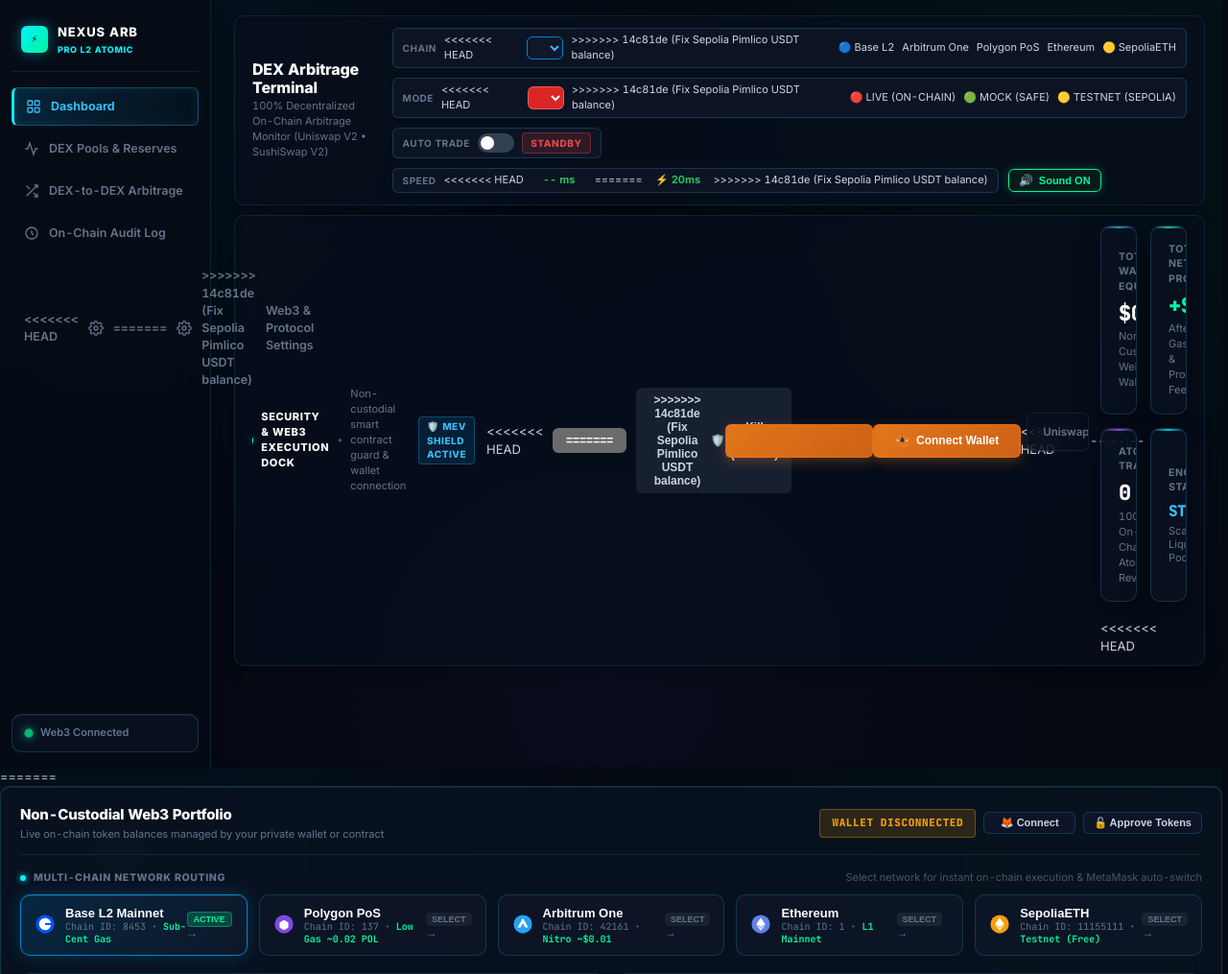
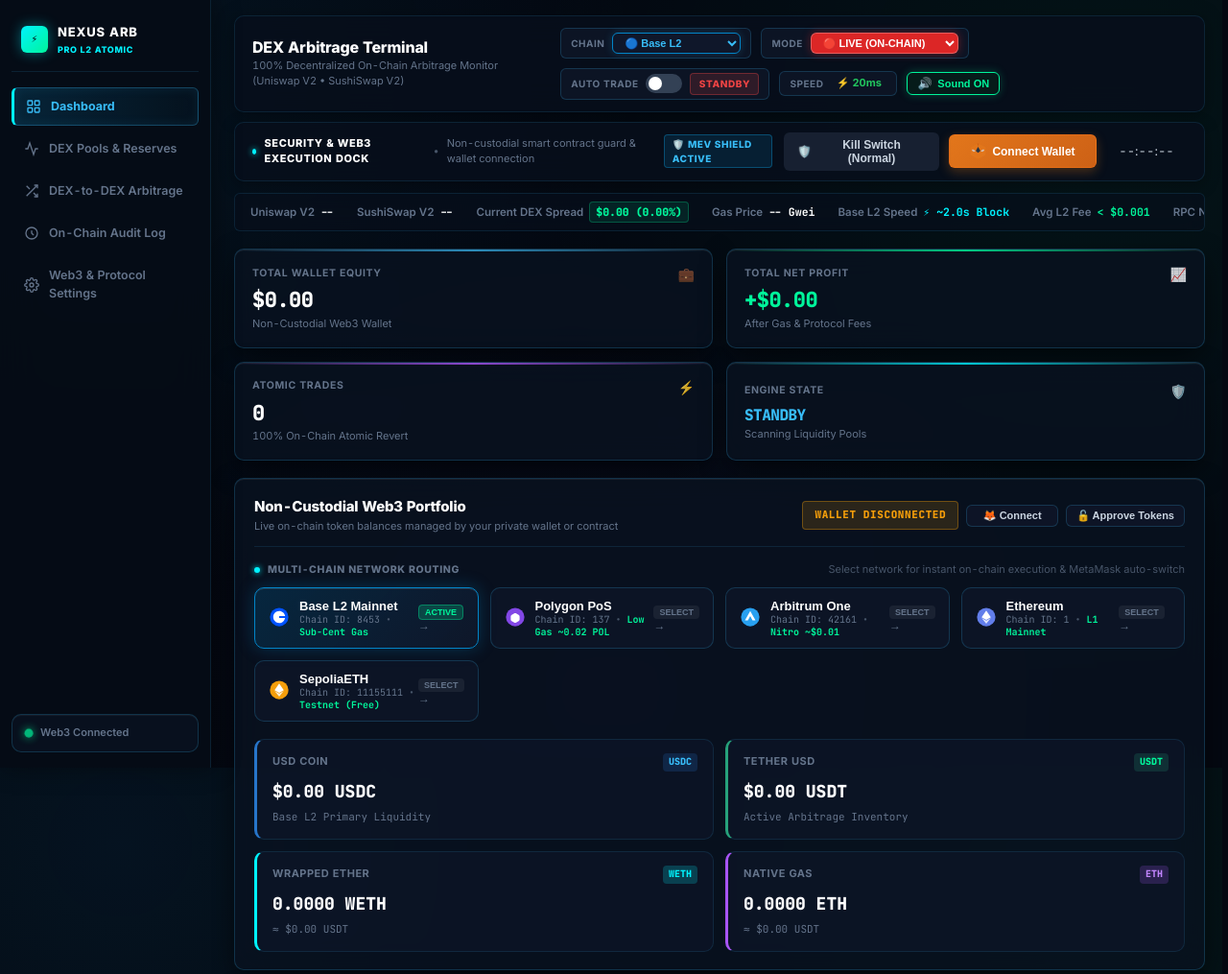
Before and after one commit to krishnas0727/Testing-Bot, a Flask app: page / in a window 1280 px wide. Shown: the top 1015 px of the page at 96% size. Run offline with Flask 3, Linux system fonts and the light colour scheme; data that the repository does not hold is empty; some libraries are stand-ins or nearby versions.

Commit message:
Fix ALL merge conflicts in index.html, style.css, app.js - UI fully restored

```diff
--- a/static/app.js
+++ b/static/app.js
@@ -1,8 +1,6 @@
-// ============================================================
-// 100% DECENTRALIZED ARBITRAGE TERMINAL JAVASCRIPT
+// =====================================================// 100% DECENTRALIZED ARBITRAGE TERMINAL JAVASCRIPT
 // Uniswap V2 & SushiSwap V2 Web3 Engine Interface
-// ============================================================
-
+// =====================================================
 // Suppress noisy internal browser extension EventEmitter & Tracking Prevention notices
 (function() {
     const filterTerms = [
@@ -151,10 +149,8 @@ function playTerminalSound(type) {
     }
 }
 
-// ============================================================
-// INITIALIZATION
-// ============================================================
-
+// =====================================================// INITIALIZATION
+// =====================================================
 document.addEventListener("DOMContentLoaded", () => {
     initChart();
     initTerminalAudio();
@@ -232,10 +228,8 @@ function startClock() {
     setInterval(updateTime, 1000);
 }
 
-// ============================================================
-// CHART.JS INITIALIZATION
-// ============================================================
-
+// =====================================================// CHART.JS INITIALIZATION
+// =====================================================
 function initChart() {
     const ctx = document.getElementById("liveChart");
     if (!ctx) return;
@@ -346,10 +340,8 @@ function updateChart(prices) {
     liveChart.update("none");
 }
 
-// ============================================================
-// MARKET DATA POLLING & UI UPDATE
-// ============================================================
-
+// =====================================================// MARKET DATA POLLING & UI UPDATE
+// =====================================================
 function startPolling() {
     fetchMarketData();
     setInterval(fetchMarketData, 1000);
@@ -700,10 +692,8 @@ function setText(id, text) {
     if (el) el.innerText = text;
 }
 
-// ============================================================
-// SIMULATION & ATOMIC EXECUTION ACTIONS
-// ============================================================
-
+// =====================================================// SIMULATION & ATOMIC EXECUTION ACTIONS
+// =====================================================
 function updateExecutionPlanForAmount(amount) {
     if (!amount || amount <= 0) return;
     setText("arbAmountIn", `$${Number(amount).toFixed(2)} USDT`);
@@ -1020,10 +1010,8 @@ function closeExecModal() {
     if (modal) modal.style.display = "none";
 }
 
-// ============================================================
-// AUTO TRADE & EMERGENCY STOP
-// ============================================================
-
+// =====================================================// AUTO TRADE & EMERGENCY STOP
+// =====================================================
 async function quickToggleAutoTrade(enabled) {
     try {
         const res = await fetch("/api/settings", {
@@ -1109,10 +1097,8 @@ function updateEmergencyStopUI(isActive) {
     }
 }
 
-// ============================================================
-// SETTINGS
-// ============================================================
-
+// =====================================================// SETTINGS
+// =====================================================
 async function loadSettings() {
     try {
         const res = await fetch("/api/settings");
@@ -1222,10 +1208,8 @@ async function testRpcEndpoint() {
     }
 }
 
-// ============================================================
-// TRADES AUDIT LOG
-// ============================================================
-
+// =====================================================// TRADES AUDIT LOG
+// =====================================================
 let currentTradeFilter = "LIVE";
 
 function setTradeFilter(mode) {
@@ -1351,10 +1335,8 @@ async function clearTradeHistory() {
     }
 }
 
-// ============================================================
-// TOAST NOTIFICATIONS
-// ============================================================
-
+// =====================================================// TOAST NOTIFICATIONS
+// =====================================================
 function showToast(message, type = "info") {
     const container = document.getElementById("toastContainer");
     if (!container) return;
@@ -1406,10 +1388,8 @@ function showToast(message, type = "info") {
     }, 4500);
 }
 
-// ============================================================
-// METAMASK WEB3 WALLET INTEGRATION (EIP-1193 & ETHERS.JS)
-// ============================================================
-
+// =====================================================// METAMASK WEB3 WALLET INTEGRATION (EIP-1193 & ETHERS.JS)
+// =====================================================
 let metamaskAccount = null;
 let metamaskChainId = null;
 let metamaskProvider = null;
@@ -1656,11 +1636,7 @@ const CLIENT_TOKEN_ADDRESSES = {
     },
     11155111: { // Sepolia Testnet
         USDC: { address: "0x1c7D4B196Cb0C7B01d743Fbc6116a902379C7238", decimals: 6 },
-<<<<<<< HEAD
-        USDT: { address: "0xaA8E23Fb1079EA71e0a56F48a2aA51851D8433D0", decimals: 6 },
-=======
         USDT: { address: "0xd077A400968890Eacc75cdc901F0356c943e4fDb", decimals: 6 },
->>>>>>> 14c81de (Fix Sepolia Pimlico USDT balance)
         WETH: { address: "0x7b79995e5f793A07Bc00c21412e50Ecae098E7f9", decimals: 18 }
     }
 };
@@ -2292,10 +2268,8 @@ function closeMetaMaskModal() {
 
 
 
-// ============================================================
-// ADVANCED FEATURE 2: MULTI-PAIR OPPORTUNITY SCANNER
-// ============================================================
-
+// =====================================================// ADVANCED FEATURE 2: MULTI-PAIR OPPORTUNITY SCANNER
+// =====================================================
 async function fetchMultiPairData() {
     const grid = document.getElementById("multiPairGrid");
     if (!grid) return;
@@ -2376,10 +2350,8 @@ async function quickSwitchPair(pair) {
     }
 }
 
-// ============================================================
-// ADVANCED FEATURE 3: 1-CLICK DIRECT METAMASK ON-CHAIN SWAP
-// ============================================================
-
+// =====================================================// ADVANCED FEATURE 3: 1-CLICK DIRECT METAMASK ON-CHAIN SWAP
+// =====================================================
 function selectSlippagePreset(val, event) {
     if (event) event.stopPropagation();
     document.querySelectorAll(".slippage-btn").forEach(b => b.classList.remove("active"));
@@ -2651,10 +2623,8 @@ async function executeMetaMaskOnChainTrade() {
 }
 
 
-// ============================================================
-// ADVANCED FEATURE 5: AUDIT LOG CSV & JSON EXPORT
-// ============================================================
-
+// =====================================================// ADVANCED FEATURE 5: AUDIT LOG CSV & JSON EXPORT
+// =====================================================
 function exportTradeHistory(format = "csv") {
     showToast(`Preparing ${format.toUpperCase()} export...`, "info");
     const currentFilter = document.querySelector("#tab-trades .btn[style*='background:#dc2626']") ? "LIVE" : "ALL";
--- a/templates/index.html
+++ b/templates/index.html
@@ -45,8 +45,7 @@
 
 <body>
 
-<!-- =====================================================
-     SIDEBAR NAVIGATION
+<!-- ==============================================     SIDEBAR NAVIGATION
 ===================================================== -->
 <aside class="sidebar">
     <div class="logo">
@@ -75,11 +74,7 @@
             <span>On-Chain Audit Log</span>
         </a>
         <a href="/settings" id="nav-settings" class="nav-link" onclick="switchTab(event, 'settings')">
-<<<<<<< HEAD
-            <svg viewBox="0 0 24 24" fill="none" stroke="currentColor" stroke-width="2"><circle cx="12" cy="12" r="3"/><path d="M19.4 15a1.65 1.65 0 0 0 .33 1.82l.06.06a2 2 0 0 1 0 2.83 2 2 0 0 1-2.83 0l-.06-.06a1.65 1.65 0 0 0-1.82-.33 1.65 1.65 0 0 0-1 1.51V21a2 2 0 0 1-4 0v-.09A1.65 1.65 0 0 0 8.7 19.4a1.65 1.65 0 0 0-1.82.33l-.06.06a2 2 0 0 1-2.83 0 2 2 0 0 1 0-2.83l.06-.06A1.65 1.65 0 0 0 4.6 15a1.65 1.65 0 0 0-1.51-1H3a2 2 0 0 1 0-4h.09A1.65 1.65 0 0 0 4.6 8.7a1.65 1.65 0 0 0-.33-1.82l-.06-.06a2 2 0 0 1 0-2.83 2 2 0 0 1 2.83 0l.06.06A1.65 1.65 0 0 0 8.7 4.6a1.65 1.65 0 0 0 1-1.51V3a2 2 0 0 1 4 0v.09A1.65 1.65 0 0 0 15.3 4.6a1.65 1.65 0 0 0 1.82-.33l.06-.06a2 2 0 0 1 2.83 0 2 2 0 0 1 0 2.83l-.06.06A1.65 1.65 0 0 0 19.4 8.7a1.65 1.65 0 0 0 1.51 1H21a2 2 0 0 1 0 4h-.09A1.65 1.65 0 0 0 19.4 15z"/></svg>
-=======
             <svg viewBox="0 0 24 24" fill="none" stroke="currentColor" stroke-width="2"><circle cx="12" cy="12" r="3"/><path d="M19.4 15a1.65 1.65 0 0 0 .33 1.82l.06.06a2 2 0 0 1 0 2.83 2 2 0 0 1-2.83 0l-.06-.06a1.65 1.65 0 0 0-1.82-.33 1.65 1.65 0 0 0-1 1.51V21a2 2 0 0 1-2 2 2 2 0 0 1-2-2v-.09A1.65 1.65 0 0 0 9 19.4a1.65 1.65 0 0 0-1.82.33l-.06.06a2 2 0 0 1-2.83 0 2 2 0 0 1 0-2.83l.06-.06a1.65 1.65 0 0 0 .33-1.82 1.65 1.65 0 0 0-1.51-1H3a2 2 0 0 1-2-2 2 2 0 0 1 2-2h.09A1.65 1.65 0 0 0 4.6 9a1.65 1.65 0 0 0-.33-1.82l-.06-.06a2 2 0 0 1 0-2.83 2 2 0 0 1 2.83 0l.06.06a1.65 1.65 0 0 0 1.82.33H9a1.65 1.65 0 0 0 1-1.51V3a2 2 0 0 1 2-2 2 2 0 0 1 2 2v.09a1.65 1.65 0 0 0 1 1.51 1.65 1.65 0 0 0 1.82-.33l.06-.06a2 2 0 0 1 2.83 0 2 2 0 0 1 0 2.83l-.06.06a1.65 1.65 0 0 0-.33 1.82V9a1.65 1.65 0 0 0 1.51 1H21a2 2 0 0 1 2 2 2 2 0 0 1-2 2h-.09a1.65 1.65 0 0 0-1.51 1z"/></svg>
->>>>>>> 14c81de (Fix Sepolia Pimlico USDT balance)
             <span>Web3 & Protocol Settings</span>
         </a>
     </nav>
@@ -106,11 +101,7 @@
         <div class="header-status-strip">
             <div class="toggle-pill">
                 <span class="toggle-label">Chain</span>
-<<<<<<< HEAD
-                <select id="headerChainSelect" class="chain-dropdown" onchange="quickSwitchChain(this.value)" style="background:#0f172a; color:#38bdf8; border:1px solid #0284c7; border-radius:6px; font-size:11px; font-weight:700; padding:4px 8px;">
-=======
                 <select id="headerChainSelect" class="chain-dropdown" onchange="quickSwitchChain(this.value)" style="background:#0f172a; color:#38bdf8; border:1px solid #0284c7; border-radius:6px; font-weight:700; font-size:11px; padding:3px 8px; cursor:pointer; outline:none; box-shadow:0 0 10px rgba(56, 189, 248, 0.2); width:134px; min-width:134px; max-width:134px; box-sizing:border-box;">
->>>>>>> 14c81de (Fix Sepolia Pimlico USDT balance)
                     <option value="8453" selected>🔵 Base L2</option>
                     <option value="42161">Arbitrum One</option>
                     <option value="137">Polygon PoS</option>
@@ -120,11 +111,7 @@
             </div>
             <div class="toggle-pill">
                 <span class="toggle-label">Mode</span>
-<<<<<<< HEAD
-                <select id="headerTradingModeSelect" class="mode-dropdown" onchange="quickSwitchMode(this.value)" style="background:#dc2626; color:#ffffff; border:1px solid rgba(255,255,255,0.25); border-radius:6px; font-size:11px; font-weight:700; padding:4px 8px;">
-=======
                 <select id="headerTradingModeSelect" class="mode-dropdown" onchange="quickSwitchMode(this.value)" style="background:#dc2626; color:#ffffff; border:1px solid rgba(255,255,255,0.25); border-radius:6px; font-weight:700; font-size:11px; padding:3px 8px; cursor:pointer; outline:none; box-shadow:0 0 10px rgba(220, 38, 38, 0.4); width:154px; min-width:154px; max-width:154px; box-sizing:border-box;">
->>>>>>> 14c81de (Fix Sepolia Pimlico USDT balance)
                     <option value="LIVE" selected>🔴 LIVE (ON-CHAIN)</option>
                     <option value="MOCK">🟢 MOCK (SAFE)</option>
                     <option value="TESTNET">🟡 TESTNET (SEPOLIA)</option>
@@ -140,11 +127,7 @@
             </div>
             <div class="toggle-pill">
                 <span class="toggle-label">Speed</span>
-<<<<<<< HEAD
-                <span id="latencyBadge" style="color:#22c55e; font-weight:700; font-size:11px; width:58px; min-width:58px; max-width:58px; text-align:center; display:inline-block; font-variant-numeric:tabular-nums;">-- ms</span>
-=======
                 <span id="latencyBadge" style="color:#22c55e; font-weight:700; font-size:11px; width:58px; min-width:58px; max-width:58px; text-align:center; display:inline-block; font-variant-numeric:tabular-nums; box-sizing:border-box;">⚡ 20ms</span>
->>>>>>> 14c81de (Fix Sepolia Pimlico USDT balance)
             </div>
             <button id="btnSoundToggle" class="sound-toggle-pill sound-active" onclick="toggleTerminalAudio()" title="Toggle Web Audio trading signals and chimes">
                 <span style="font-size:12px;">🔊</span>
@@ -163,29 +146,17 @@
             <span class="badge-mev-shield" title="Sequencer protected from public mempool front-running bots">🛡️ MEV SHIELD ACTIVE</span>
         </div>
         <div class="second-header-right">
-<<<<<<< HEAD
-            <button id="headerEmergencyStopBtn" class="btn" style="padding:6px 14px; font-size:12px; font-weight:600; border-radius:6px; display:inline-flex; align-items:center; justify-content:center; gap:6px;">
-=======
             <button id="headerEmergencyStopBtn" class="btn" style="padding:6px 14px; font-size:12px; font-weight:600; border-radius:6px; display:inline-flex; align-items:center; justify-content:center; gap:6px; cursor:pointer; width:162px; min-width:162px; max-width:162px; box-sizing:border-box; background:rgba(30, 41, 59, 0.7); color:var(--text-secondary); border:1px solid var(--border);" onclick="triggerEmergencyStop()">
->>>>>>> 14c81de (Fix Sepolia Pimlico USDT balance)
                 <span id="emergencyStopIcon">🛡️</span>
                 <span id="emergencyStopText">Kill Switch (Normal)</span>
             </button>
 
             <!-- METAMASK WALLET CONNECTION -->
-<<<<<<< HEAD
-            <div id="headerWalletContainer" class="header-wallet-container" style="width:154px; min-width:154px; max-width:154px; display:inline-flex; justify-content:center; align-items:center; box-sizing:border-box; position:relative;">
-                <!-- Disconnected State -->
-                <button id="btnConnectWallet" class="btn btn-connect-wallet" onclick="connectMetaMask()" style="width:154px; min-width:154px; max-width:154px; justify-content:center; box-sizing:border-box;">
-                    <svg class="metamask-fox" viewBox="0 0 32 32" width="17" height="17">
-                        <path d="M29.5 7.5L17.5 1.5C16.5 1 15.5 1 14.5 1.5L2.5 7.5C1.5 8 1 9 1 10.2V21.8C1 23 1.5 24 2.5 24.5L14.5 30.5C15.5 31 16.5 31 17.5 30.5L29.5 24.5C30.5 24 31 23 31 21.8V10.2C31 9 30.5 8 29.5 7.5Z" fill="#F6851B"/>
-=======
             <div id="headerWalletContainer" class="header-wallet-container" style="width:154px; min-width:154px; max-width:154px; display:inline-flex; justify-content:center; align-items:center; box-sizing:border-box;">
                 <!-- Disconnected State -->
                 <button id="btnConnectWallet" class="btn btn-connect-wallet" onclick="connectMetaMask()" style="width:154px; min-width:154px; max-width:154px; justify-content:center; box-sizing:border-box;">
                     <svg class="metamask-fox" viewBox="0 0 32 32" width="17" height="17">
                         <path d="M29.5 7.5L17.5 1.5C16.5 1 15.5 1 14.5 1.5L2.5 7.5C1.5 8 1 9 1 10.2V21.8C1 23 1.5 24 2.5 24.5L14.5 30.5C15.5 31 16.5 31 17.5 30.5L29.5 24.5C30.5 24 31 23 31 21.8V10.2C31 9 30.5 8 29.5 7.5Z" fill="#E2761B"/>
->>>>>>> 14c81de (Fix Sepolia Pimlico USDT balance)
                         <path d="M16 19.5L11.5 15.5L7.5 17.5L16 26.5L24.5 17.5L20.5 15.5L16 19.5Z" fill="#E4761B"/>
                         <path d="M26.5 12L20.5 15.5L24.5 17.5L28.5 14.5L26.5 12Z" fill="#D7C1B3"/>
                         <path d="M5.5 12L11.5 15.5L7.5 17.5L3.5 14.5L5.5 12Z" fill="#D7C1B3"/>
@@ -196,11 +167,7 @@
                 </button>
 
                 <!-- Connected State -->
-<<<<<<< HEAD
-                <div id="headerWalletPill" class="wallet-pill" style="display:none; width:154px; min-width:154px; max-width:154px; justify-content:center; box-sizing:border-box;" onclick="toggleWalletMenu()">
-=======
                 <div id="headerWalletPill" class="wallet-pill" style="display:none; width:154px; min-width:154px; max-width:154px; justify-content:center; box-sizing:border-box;" onclick="toggleWalletDropdown(event)">
->>>>>>> 14c81de (Fix Sepolia Pimlico USDT balance)
                     <span id="walletNetworkIndicator" class="network-dot dot-green" title="Network Active"></span>
                     <span id="headerWalletAddress" class="wallet-addr-text">0x0000...0000</span>
                     <span class="dropdown-caret">▼</span>
@@ -219,10 +186,7 @@
                             <span id="menuNetworkText">Base L2 Mainnet</span>
                         </div>
                     </div>
-<<<<<<< HEAD
-=======
                     <!-- Direct Switch Cards in Menu -->
->>>>>>> 14c81de (Fix Sepolia Pimlico USDT balance)
                     <div class="wallet-dropdown-networks">
                         <span class="menu-label" style="font-size:9px; margin-top:2px;">QUICK SWITCH NETWORK</span>
                         <button type="button" id="menuNetCardBase" class="dropdown-net-card active" onclick="selectNetwork(8453, event)">
@@ -316,8 +280,7 @@
         </div>
     </div>
 
-    <!-- =====================================================
-         TAB 1: DASHBOARD
+    <!-- ==============================================         TAB 1: DASHBOARD
     ===================================================== -->
     <div id="tab-dashboard" class="tab-content active">
 
@@ -356,13 +319,6 @@
                 <span class="sub" id="kpiStatusSub" style="white-space:normal; line-height:1.3; font-size:11px;" title="Scanning Liquidity Pools">Scanning Liquidity Pools</span>
             </div>
         </div>
-<<<<<<< HEAD
-
-    </div>
-
-</main>
-
-=======
         <!-- WALLET BALANCES PANEL -->
         <div class="panel">
             <div class="panel-header">
@@ -731,8 +687,7 @@
 
     </div>
 
-    <!-- =====================================================
-         TAB 2: DEX POOLS & LIVE RESERVES
+    <!-- ==============================================         TAB 2: DEX POOLS & LIVE RESERVES
     ===================================================== -->
     <div id="tab-prices" class="tab-content">
         <div class="panel">
@@ -793,8 +748,7 @@
         </div>
     </div>
 
-    <!-- =====================================================
-         TAB 3: DEX-TO-DEX ARBITRAGE
+    <!-- ==============================================         TAB 3: DEX-TO-DEX ARBITRAGE
     ===================================================== -->
     <div id="tab-arbitrage" class="tab-content">
         <div class="panel">
@@ -891,8 +845,7 @@
 
     </div>
 
-    <!-- =====================================================
-         TAB 4: TRADES AUDIT LOG
+    <!-- ==============================================         TAB 4: TRADES AUDIT LOG
     ===================================================== -->
     <div id="tab-trades" class="tab-content">
         <div class="panel">
@@ -966,8 +919,7 @@
         </div>
     </div>
 
-    <!-- =====================================================
-         TAB 5: WEB3 & ENGINE SETTINGS
+    <!-- ==============================================         TAB 5: WEB3 & ENGINE SETTINGS
     ===================================================== -->
     <div id="tab-settings" class="tab-content">
         <div class="panel">
@@ -1213,7 +1165,6 @@
     </div>
 </div>
 
->>>>>>> 14c81de (Fix Sepolia Pimlico USDT balance)
 <script src="{{ url_for('static', filename='app.js') }}"></script>
 </body>
 </html>
```
